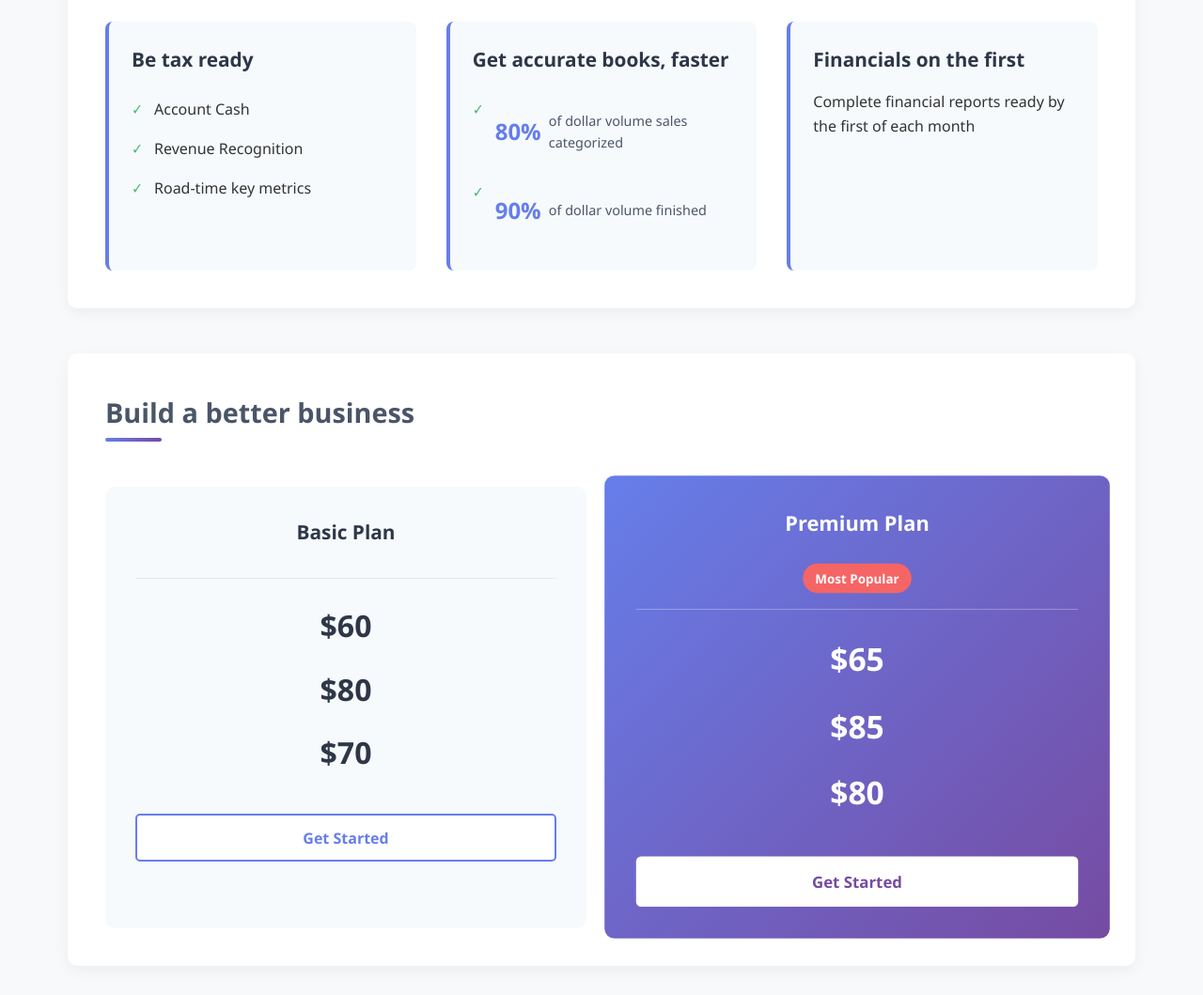
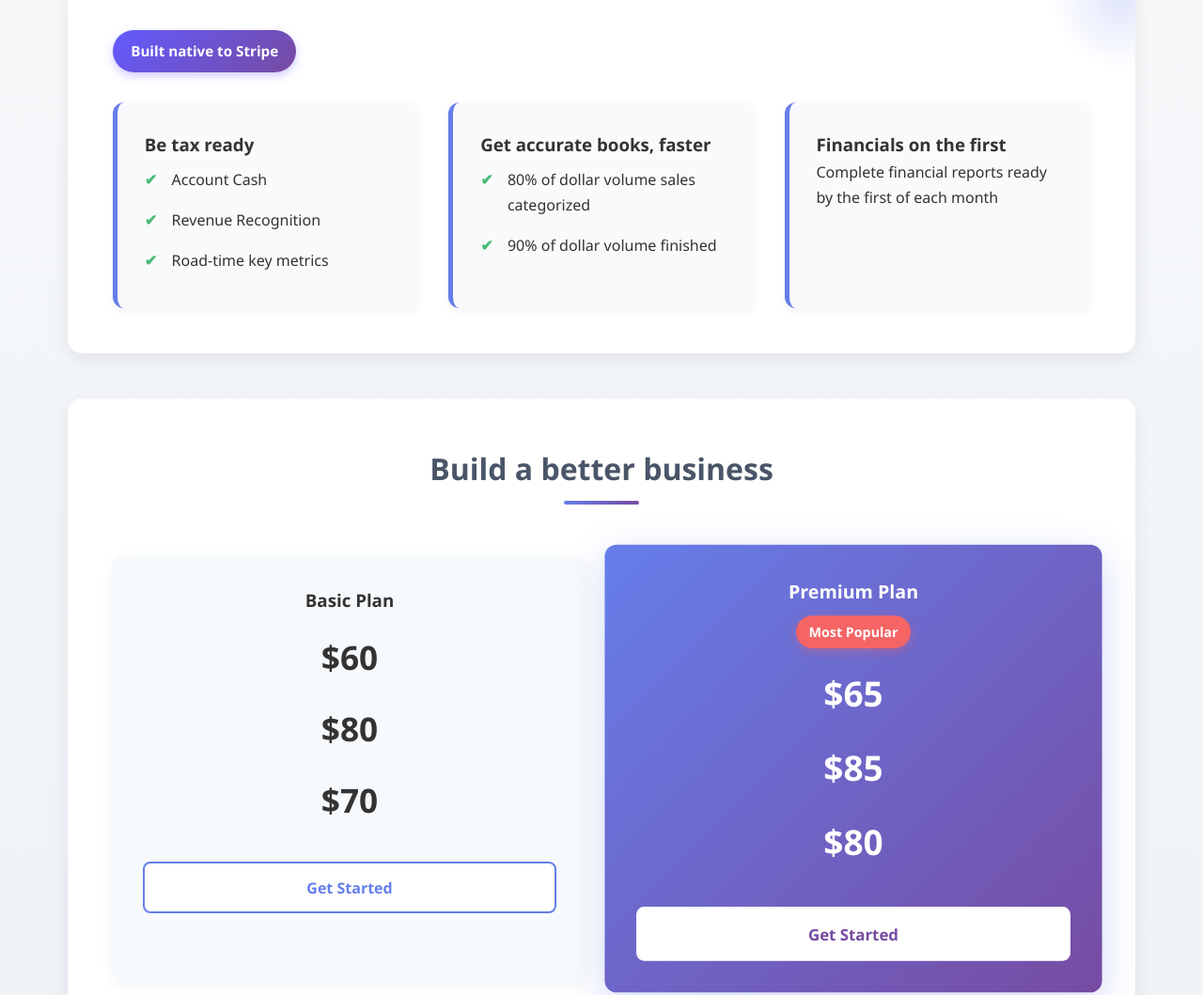
Before and after one commit to afnanmuhammad/day-work, a plain HTML site: page index.html in a window 1280 px wide. Shown: the part 360-1419 px from the top of the page at 94% size. Drawn offline with Linux system fonts and the light colour scheme.

Commit message:
work in css file

```diff
--- a/styles.css
+++ b/styles.css
@@ -1,14 +1,16 @@
+/* 🌐 Global Reset & Fonts */
 * {
   margin: 0;
   padding: 0;
   box-sizing: border-box;
-    font-family: 'Segoe UI', Tahoma, Geneva, Verdana, sans-serif;
+  font-family: 'Poppins', 'Segoe UI', sans-serif;
 }
 
 body {
-    background-color: #f8f9fa;
+  background: linear-gradient(180deg, #f8f9fa 0%, #eef2f7 100%);
   color: #333;
-    line-height: 1.6;
+  line-height: 1.7;
+  transition: background 0.4s ease;
 }
 
 .container {
@@ -17,130 +19,138 @@ body {
   padding: 2rem;
 }
 
+/* 🌟 Header */
 header {
   text-align: center;
-    margin-bottom: 3rem;
-    padding: 3rem 0;
+  padding: 3rem 1rem;
   background: linear-gradient(135deg, #667eea 0%, #764ba2 100%);
-    color: white;
-    border-radius: 10px;
-    box-shadow: 0 4px 15px rgba(0, 0, 0, 0.1);
+  color: #fff;
+  border-radius: 15px;
+  box-shadow: 0 5px 20px rgba(0, 0, 0, 0.15);
+  position: relative;
+  overflow: hidden;
+}
+
+header::after {
+  content: '';
+  position: absolute;
+  bottom: -50px;
+  left: 0;
+  width: 100%;
+  height: 100px;
+  background: radial-gradient(circle, rgba(255, 255, 255, 0.2), transparent 70%);
 }
 
 h1 {
-    font-size: 2.5rem;
+  font-size: 2.8rem;
+  font-weight: 700;
+  letter-spacing: 1px;
   margin-bottom: 1rem;
+}
+
+/* 💳 Stripe Section */
+.stripe-section {
+  background-color: #fff;
+  padding: 3rem;
+  border-radius: 15px;
+  box-shadow: 0 6px 20px rgba(0, 0, 0, 0.08);
+  margin: 3rem 0;
+  position: relative;
+  overflow: hidden;
+}
+
+.stripe-section::before {
+  content: '';
+  position: absolute;
+  top: -60px;
+  right: -60px;
+  width: 150px;
+  height: 150px;
+  background: radial-gradient(circle at center, #667eea33, transparent 70%);
+  border-radius: 50%;
+}
+
+.stripe-badge {
+  display: inline-block;
+  background: linear-gradient(135deg, #635bff, #764ba2);
+  color: white;
+  padding: 0.6rem 1.2rem;
+  border-radius: 25px;
+  font-size: 0.95rem;
+  font-weight: 600;
+  box-shadow: 0 4px 10px rgba(99, 91, 255, 0.3);
+}
+
+/* 🧩 Features Grid */
+.features-grid {
+  display: grid;
+  grid-template-columns: repeat(auto-fit, minmax(300px, 1fr));
+  gap: 2rem;
+  margin-top: 2rem;
+}
+
+.feature-card {
+  background: #f9fafc;
+  padding: 1.8rem;
+  border-radius: 12px;
+  border-left: 5px solid #667eea;
+  transition: all 0.4s ease;
+  box-shadow: 0 3px 10px rgba(0, 0, 0, 0.05);
+}
+
+.feature-card:hover {
+  transform: translateY(-8px);
+  box-shadow: 0 10px 25px rgba(102, 126, 234, 0.2);
+}
+
+.feature-list {
+  list-style: none;
+}
+
+.feature-list li {
+  padding: 0.5rem 0;
+  padding-left: 1.8rem;
+  position: relative;
+}
+
+.feature-list li::before {
+  content: "✔";
+  position: absolute;
+  left: 0;
+  color: #48bb78;
   font-weight: 700;
 }
 
-h2 {
-    font-size: 1.8rem;
-    margin-bottom: 1.5rem;
+/* 📊 Business Section */
+.business-section {
+  background-color: #fff;
+  padding: 3rem;
+  border-radius: 15px;
+  box-shadow: 0 6px 20px rgba(0, 0, 0, 0.08);
+  text-align: center;
+}
+
+.business-section h2 {
+  font-size: 2rem;
+  margin-bottom: 2rem;
   color: #4a5568;
   position: relative;
   display: inline-block;
 }
 
-h2:after {
+.business-section h2::after {
   content: '';
   position: absolute;
-    bottom: -8px;
-    left: 0;
-    width: 60px;
+  left: 50%;
+  bottom: -10px;
+  transform: translateX(-50%);
+  width: 80px;
   height: 4px;
   background: linear-gradient(90deg, #667eea, #764ba2);
   border-radius: 2px;
 }
 
-h3 {
-    font-size: 1.3rem;
-    margin-bottom: 1rem;
-    color: #2d3748;
-}
-
-.stripe-section {
-    background-color: white;
-    padding: 2.5rem;
-    border-radius: 10px;
-    box-shadow: 0 5px 15px rgba(0, 0, 0, 0.05);
-    margin-bottom: 3rem;
-}
-
-.stripe-badge {
-    display: inline-block;
-    background-color: #635bff;
-    color: white;
-    padding: 0.5rem 1rem;
-    border-radius: 20px;
-    font-size: 0.9rem;
-    font-weight: 600;
-    margin-bottom: 1.5rem;
-}
-
-.features-grid {
-    display: grid;
-    grid-template-columns: repeat(auto-fit, minmax(300px, 1fr));
-    gap: 2rem;
-    margin-top: 1.5rem;
-}
-
-.feature-card {
-    background-color: #f7fafc;
-    padding: 1.5rem;
-    border-radius: 8px;
-    border-left: 4px solid #667eea;
-    transition: transform 0.3s ease, box-shadow 0.3s ease;
-}
-
-.feature-card:hover {
-    transform: translateY(-5px);
-    box-shadow: 0 10px 20px rgba(0, 0, 0, 0.1);
-}
-
-.feature-list {
-    list-style-type: none;
-}
-
-.feature-list li {
-    padding: 0.5rem 0;
-    position: relative;
-    padding-left: 1.5rem;
-}
-
-.feature-list li:before {
-    content: '✓';
-    position: absolute;
-    left: 0;
-    color: #48bb78;
-    font-weight: bold;
-}
-
-.metric {
-    display: flex;
-    align-items: center;
-    margin: 0.8rem 0;
-}
-
-.metric-value {
-    font-size: 1.5rem;
-    font-weight: 700;
-    color: #667eea;
-    margin-right: 0.5rem;
-}
-
-.metric-text {
-    font-size: 0.9rem;
-    color: #4a5568;
-}
-
-.business-section {
-    background-color: white;
-    padding: 2.5rem;
-    border-radius: 10px;
-    box-shadow: 0 5px 15px rgba(0, 0, 0, 0.05);
-    margin-bottom: 2rem;
-}
-
+/* 💰 Pricing Table */
 .pricing-table {
   display: grid;
   grid-template-columns: repeat(auto-fit, minmax(280px, 1fr));
@@ -149,37 +159,25 @@ h3 {
 }
 
 .pricing-column {
-    background-color: #f7fafc;
+  background: #f7fafc;
   padding: 2rem;
-    border-radius: 10px;
+  border-radius: 12px;
   text-align: center;
-    transition: transform 0.3s ease, box-shadow 0.3s ease;
   position: relative;
+  transition: all 0.4s ease;
+  box-shadow: 0 4px 15px rgba(0, 0, 0, 0.05);
 }
 
 .pricing-column:hover {
-    transform: translateY(-5px);
-    box-shadow: 0 10px 25px rgba(0, 0, 0, 0.1);
+  transform: translateY(-6px);
+  box-shadow: 0 10px 30px rgba(0, 0, 0, 0.1);
 }
 
 .pricing-column.highlighted {
-    background: linear-gradient(135deg, #667eea 0%, #764ba2 100%);
+  background: linear-gradient(135deg, #667eea, #764ba2);
   color: white;
   transform: scale(1.05);
-}
-
-.pricing-column.highlighted h3 {
-    color: white;
-}
-
-.pricing-header {
-    margin-bottom: 1.5rem;
-    padding-bottom: 1rem;
-    border-bottom: 1px solid #e2e8f0;
-}
-
-.pricing-column.highlighted .pricing-header {
-    border-bottom: 1px solid rgba(255, 255, 255, 0.3);
+  box-shadow: 0 10px 35px rgba(102, 126, 234, 0.3);
 }
 
 .popular-badge {
@@ -188,44 +186,42 @@ h3 {
   color: white;
   padding: 0.3rem 0.8rem;
   border-radius: 20px;
-    font-size: 0.8rem;
+  font-size: 0.85rem;
   font-weight: 600;
   margin-top: 0.5rem;
+  box-shadow: 0 3px 10px rgba(245, 101, 101, 0.4);
 }
 
 .price {
-    font-size: 2rem;
+  font-size: 2.2rem;
   font-weight: 700;
   margin: 1rem 0;
-    color: #2d3748;
 }
 
-.pricing-column.highlighted .price {
-    color: white;
-}
-
+/* 🎯 CTA Button */
 .cta-button {
   display: inline-block;
   width: 100%;
-    padding: 0.8rem 1.5rem;
+  padding: 0.9rem 1.5rem;
   background-color: white;
   color: #667eea;
   border: 2px solid #667eea;
-    border-radius: 5px;
+  border-radius: 8px;
   font-size: 1rem;
   font-weight: 600;
   cursor: pointer;
   transition: all 0.3s ease;
-    margin-top: 1.5rem;
+  margin-top: 1.2rem;
 }
 
 .cta-button:hover {
   background-color: #667eea;
-    color: white;
+  color: #fff;
+  transform: translateY(-2px);
 }
 
 .cta-button.primary {
-    background-color: white;
+  background-color: #fff;
   color: #764ba2;
   border: 2px solid white;
 }
@@ -234,40 +230,27 @@ h3 {
   background-color: rgba(255, 255, 255, 0.9);
 }
 
+/* ⚓ Footer */
 footer {
   text-align: center;
   padding: 2rem 0;
   color: #718096;
-    font-size: 0.9rem;
+  font-size: 0.95rem;
 }
 
-/* Responsive Design */
+/* 🌍 Responsive */
 @media (max-width: 768px) {
-    .container {
-        padding: 1rem;
+  header h1 {
+    font-size: 2.2rem;
   }
-
-    h1 {
-        font-size: 2rem;
-    }
-
-    h2 {
-        font-size: 1.5rem;
-    }
-
-    .stripe-section, .business-section {
+  .stripe-section,
+  .business-section {
     padding: 1.5rem;
   }
-
-    .features-grid {
-        grid-template-columns: 1fr;
-    }
-
   .pricing-table {
     grid-template-columns: 1fr;
   }
-
-    .pricing-column.highlighted {
-        transform: none;
+  .feature-card {
+    text-align: center;
   }
 }
```
Lines whose indentation alone changed are shown as unchanged.
